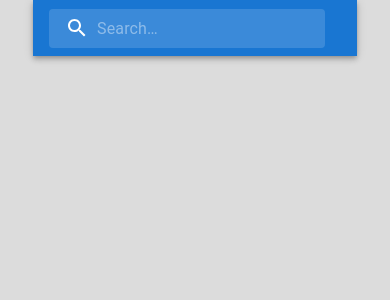
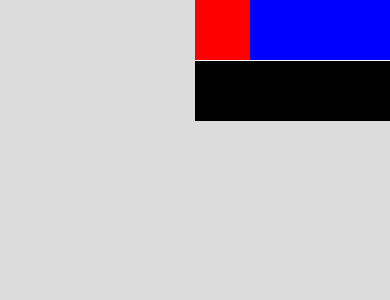
Before and after one commit to cbdev2021/ten-f1, a React (Vite) app: page / in a window 390 px wide. Shown: the top 300 px of the page. Built offline with nearby package versions, Linux system fonts and the light colour scheme.

Commit message:
cajas header

```diff
--- a/src/components/Header.tsx
+++ b/src/components/Header.tsx
@@ -1,73 +1,26 @@
-import { styled, alpha } from '@mui/material/styles';
+// Header.js
 import AppBar from '@mui/material/AppBar';
 import Box from '@mui/material/Box';
-import Toolbar from '@mui/material/Toolbar';
-import Typography from '@mui/material/Typography';
-import InputBase from '@mui/material/InputBase';
-import SearchIcon from '@mui/icons-material/Search';
-
-const Search = styled('div')(({ theme }) => ({
-    position: 'relative',
-    borderRadius: theme.shape.borderRadius,
-    backgroundColor: alpha(theme.palette.common.white, 0.15),
-    '&:hover': {
-        backgroundColor: alpha(theme.palette.common.white, 0.25),
-    },
-    marginRight: theme.spacing(2),
-    marginLeft: 0,
-    width: '100%',
-    [theme.breakpoints.up('sm')]: {
-        marginLeft: theme.spacing(3),
-        width: 'auto',
-    },
-}));
-
-const SearchIconWrapper = styled('div')(({ theme }) => ({
-    padding: theme.spacing(0, 2),
-    height: '100%',
-    position: 'absolute',
-    pointerEvents: 'none',
-    display: 'flex',
-    alignItems: 'center',
-    justifyContent: 'center',
-}));
-
-const StyledInputBase = styled(InputBase)(({ theme }) => ({
-    color: 'inherit',
-    '& .MuiInputBase-input': {
-        padding: theme.spacing(1, 1, 1, 0),
-        paddingLeft: `calc(1em + ${theme.spacing(4)})`,
-        transition: theme.transitions.create('width'),
-        width: '100%',
-        [theme.breakpoints.up('md')]: {
-            width: '20ch',
-        },
-    },
-}));
 
 const Header = () => {
     return (
         <Box sx={{ flexGrow: 1 }}>
             <AppBar position="static">
-                <Toolbar>
-                    <Typography
-                        variant="h6"
-                        noWrap
-                        component="div"
-                        sx={{ display: { xs: 'none', sm: 'block' } }}
-                    >
-                        T°en
-                    </Typography>
-                    <Search>
-                        <SearchIconWrapper>
-                            <SearchIcon />
-                        </SearchIconWrapper>
-                        <StyledInputBase
-                            placeholder="Search…"
-                            inputProps={{ 'aria-label': 'search' }}
-                        />
-                    </Search>
-                </Toolbar>
+                <div className="header">
+                    <div className="caja caja1">
+                        {/* Contenido de la caja 1 */}
+                    </div>
+                    <div className="col-auto border-right"></div>
+                    <div className="caja caja2">
+                        {/* Contenido de la caja 2 */}
+                    </div>
+                    <div className="caja caja3">
+                        {/* Contenido de la caja 3 */}
+                    </div>
+                    <div className="caja caja4">
+                        {/* Contenido de la caja 4 */}
+                    </div>
+                </div>
             </AppBar>
         </Box>
     );
--- a/src/global.css
+++ b/src/global.css
@@ -30,79 +30,147 @@ body {
   height: 100vh;
 }
 
-/* h1 {
-  font-size: 3.2em;
-  line-height: 1.1;
-} */
+/* HEADER */
+.header {
+    display: flex;
+    justify-content: space-between;
+    background-color: black;
+    position: fixed;
+    width: 100%;
+    z-index: 999;
+    order: 1;
+}
 
-/* button {
-  border-radius: 8px;
-  border: 1px solid transparent;
-  padding: 0.6em 1.2em;
-  font-size: 1em;
-  font-weight: 500;
-  font-family: inherit;
-  background-color: #1a1a1a;
-  cursor: pointer;
-  transition: border-color 0.25s;
-} */
-/* button:hover {
-  border-color: #646cff;
+.caja {
+    height: 120px;
+    display: flex;
+    align-items: center;
+    color: white;
+    font-size: 20px;
 }
-button:focus,
-button:focus-visible {
-  outline: 4px auto -webkit-focus-ring-color;
-} */
 
-/* @media (prefers-color-scheme: light) {
-  :root {
-    color: #213547;
+.caja1,
+.caja2 {
+    width: 55px;
 }
-  a:hover {
-    color: #747bff;
+
+.caja1 {
+    justify-content: center;
+    background-color: red;
 }
-  button {
-    background-color: #f9f9f9;
+
+.caja2 {
+    justify-content: center;
+    background-color: green;
 }
-} */
 
-/* #root {
-  text-align: center;
-} */
+.caja3 {
+    flex-grow: 1;
+    justify-content: center;
+    /* padding: 10px; */ /* causaba error */
+    background-color: black;
+}
 
-/* .logo {
-  height: 6em;
-  padding: 1.5em;
-  will-change: filter;
-  transition: filter 300ms;
+.caja4 {
+    flex-grow: 1;
+    justify-content: flex-end;
+    column-gap: 20px;
+    background-color: blue;
 }
-.logo:hover {
-  filter: drop-shadow(0 0 2em #646cffaa);
+
+@media screen and (max-width: 768px) {
+    .header {
+        flex-wrap: wrap;
     }
-.logo.react:hover {
-  filter: drop-shadow(0 0 2em #61dafbaa);
-} */
 
-/* @keyframes logo-spin {
-  from {
-    transform: rotate(0deg);
+    .caja {
+        height: 60px;
     }
-  to {
-    transform: rotate(360deg);
+
+    .caja1 {
+        flex-basis: 55px;
+        order: 1;
+    }
+
+    .caja4 {
+        order: 1;
+        flex-basis: calc(100% - 110px);
+    }
+
+    .caja3 {
+        order: 2;
+        flex-basis: calc(100% - 110px);
+        border-top: solid;
+        border-color: white;
+        border-width: 1px;
+    }
+
+    .caja2 {
+        flex-basis: 55px;
+        order: 4;
+        border-top: solid;
+        border-color: white;
+        border-width: 1px;
     }
 }
 
-@media (prefers-reduced-motion: no-preference) {
-  a:nth-of-type(2) .logo {
-    animation: logo-spin infinite 20s linear;
+@media only screen and (max-width: 480px) {
+    .header {
+        flex-wrap: wrap;
     }
+
+    .caja {
+        height: 60px;
+    }
+
+    .caja1 {
+        flex-basis: 55px;
+        order: 1;
+    }
+
+    .caja4 {
+        order: 1;
+        flex-basis: calc(100% - 110px);
+    }
+
+    .caja3 {
+        order: 2;
+        flex-basis: calc(100% - 110px);
+        border-top: solid;
+        border-color: white;
+        border-width: 1px;
+    }
+
+    .caja2 {
+        flex-basis: 55px;
+        order: 4;
+        border-top: solid;
+        border-color: white;
+        border-width: 1px;
+    }
+}
+
+/* OTROS */
+/* nav.caja4 {
+  display: flex;
+  align-items: center;
+}
+
+nav.caja4>div {
+  margin: 0 10px;
+}
+
+.content{
+  order: 2;
+  margin-top: 120px
+
 } */
 
-/* .card {
-  padding: 2em;
+.footer {
+  bottom: 0;
+  width: 100%;
+  background-color: #333;
+  color: white;
+  text-align: center;
+  padding: 10px 0;
 }
-
-.read-the-docs {
-  color: #888;
-}
-  */
```
Lines whose indentation alone changed are shown as unchanged.
